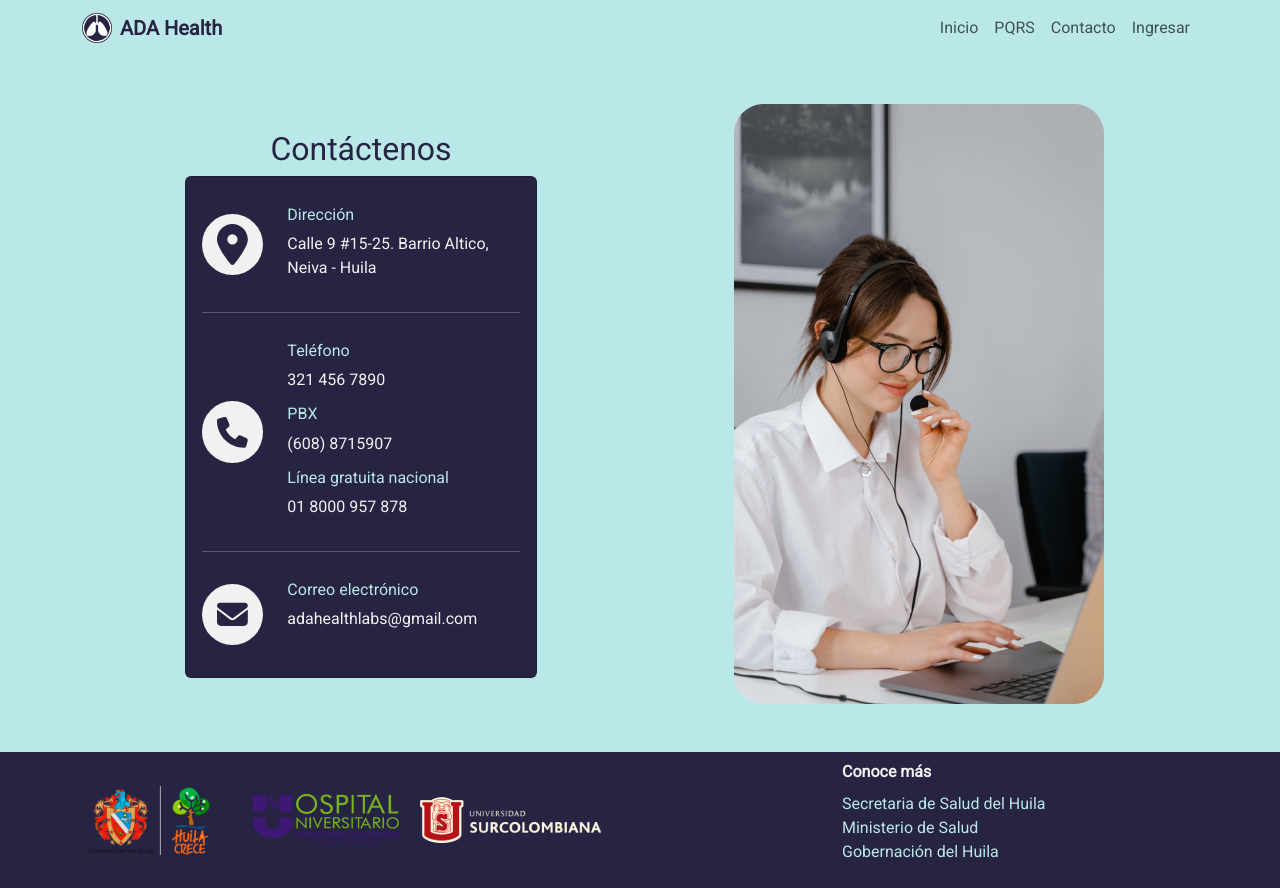
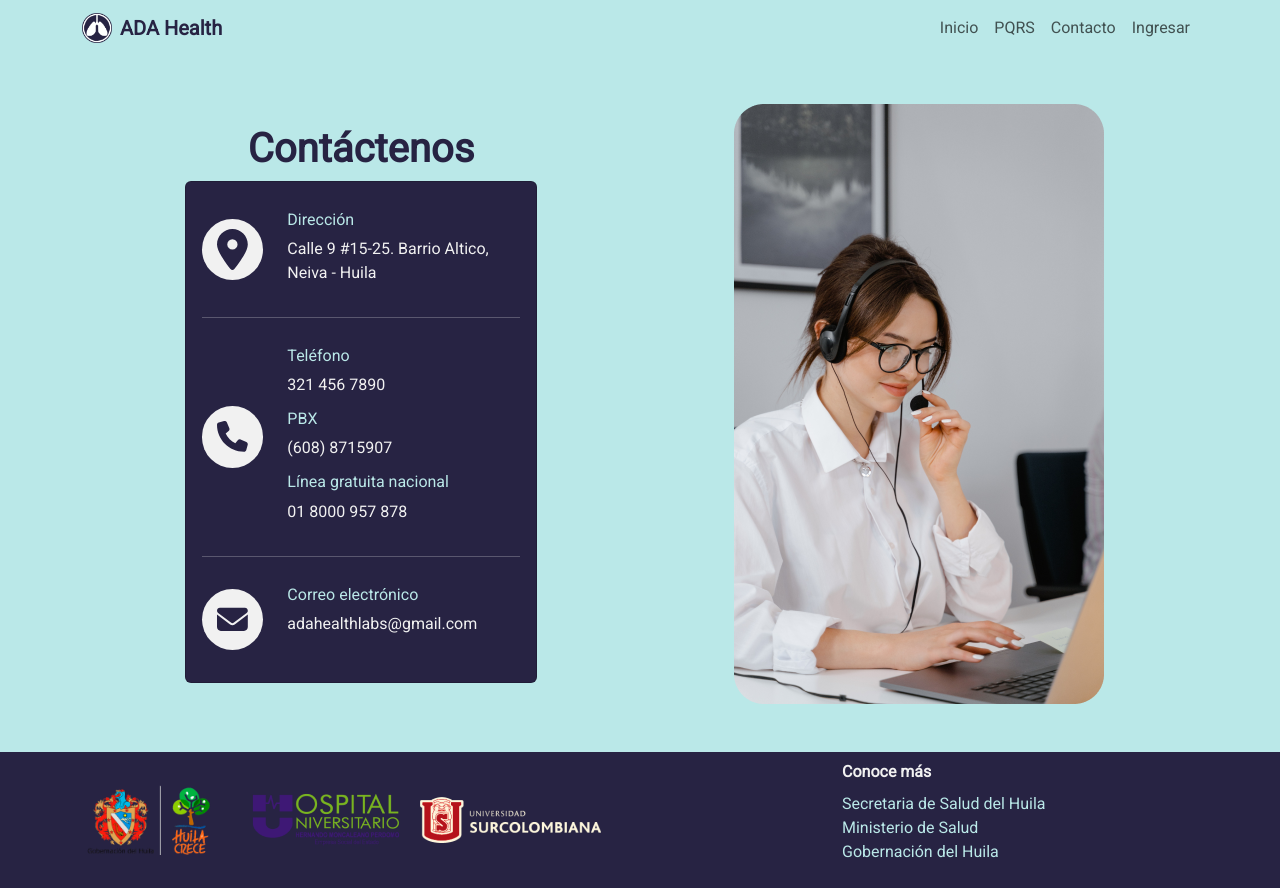
Before and after one commit to sebastianiv21/ada-client, a React (Vite) app: page /contacto in a window 1280 px wide. Built offline with nearby package versions, Linux system fonts and the light colour scheme.

Commit message:
style(contact): title

```diff
--- a/src/pages/public/Contact/Contact.tsx
+++ b/src/pages/public/Contact/Contact.tsx
@@ -8,7 +8,9 @@
   return (
     <Container fluid className="my-5">
       <TextImage image={contacto} textFirst>
-        <h2 className="text-center">Contáctenos</h2>
+        <h1 className="text-center">
+          <strong>Contáctenos</strong>
+        </h1>
         <ContactCard />
       </TextImage>
     </Container>
```
